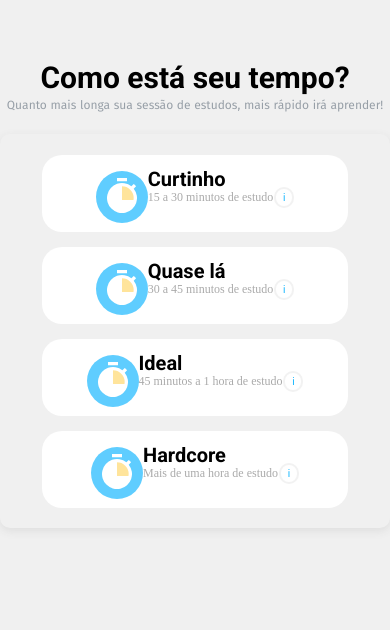
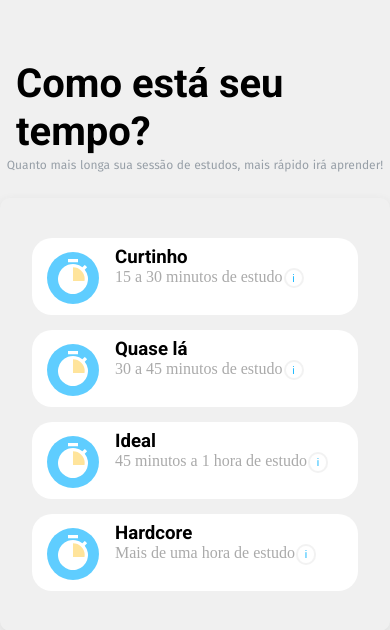
Before and after one commit to ocBruno/difficulty-screen, a Vue app: page / in a window 390 px wide. Shown: the top 630 px of the page. Built offline with nearby package versions, Linux system fonts and the light colour scheme.

Commit message:
adjust mobile version

```diff
--- a/src/app.scss
+++ /dev/null
@@ -1,3 +0,0 @@
-$modal-fade-transform: scale(1);
-
-@import "~bootstrap/scss/bootstrap";
--- a/src/components/DifficultyScreen.vue
+++ b/src/components/DifficultyScreen.vue
@@ -60,11 +60,15 @@ export default {
 
 <!-- Add "scoped" attribute to limit CSS to this component only -->
 <style scoped>
-@import url("https://fonts.googleapis.com/css?family=Fira+Sans:300,400&display=swap");
+@import url("https://fonts.googleapis.com/css?family=Fira+Sans:300,400,600&display=swap");
 @import url("https://fonts.googleapis.com/css?family=Roboto:400,700&display=swap");
 
 @media (min-width: 320px) and (max-width: 480px) {
-
+  .header {
+    text-align: left !important;
+    margin-left: 0.4em;
+  font-size: 30pt !important;
+  }
 
 }
 .difficulty-screen {
@@ -82,7 +86,7 @@ export default {
   font-size: 12px;
   word-spacing: 0.5px;
   opacity: 0.45;
-  margin-bottom: 0.36em;
+  margin-bottom: 0.70em;
 
 }
 h3 {
--- a/src/components/DifficultySelector.vue
+++ b/src/components/DifficultySelector.vue
@@ -78,14 +78,18 @@ export default {
 .container {
 max-width: 1000px !important;
 }
-  .difficulty-selector {
-    background: #ffffff;
+.difficulty-selector {
+  background: #ffffff;
 }
 }
-@media only screen and (min-device-width : 650px) and (max-device-width : 1364px) {
+@media (min-width: 320px) and (max-width: 480px) {
 /* Styles for mobile */
 .container {
 max-width: 900px;
 }
+
+.difficulty-selector {
+  padding: 2em !important;
+}
 }
 </style>
--- a/src/components/DifficultySelectorItem.vue
+++ b/src/components/DifficultySelectorItem.vue
@@ -1,8 +1,19 @@
 <template>
-  <div :class="{'col-sm-auto row align-self-center difficulty-selector-item': true, 'first': isFirst, 'last': isLast}">
+  <div
+    :class="{
+      'col-sm-auto row align-self-center difficulty-selector-item': true,
+      first: isFirst,
+      last: isLast
+    }"
+  >
     <div @mouseover="onHover" @mouseout="onMouseOut" @click="onItemClick">
-    <button @click="onInfoClick" class="more-info-button screen-more-info-button">i</button>
-      <div :class="{'mt-3 stopwatch': true, 'stopwatch-bounce': isHovering}">
+      <button
+        @click.stop="onInfoClick"
+        class="col-sm-auto  more-info-button screen-more-info-button"
+      >
+        i
+      </button>
+      <div :class="{ 'stopwatch': true, 'stopwatch-bounce': isHovering }">
         <svg
           xmlns="http://www.w3.org/2000/svg"
           xmlns:xlink="http://www.w3.org/1999/xlink"
@@ -18,7 +29,13 @@
           <circle class="b" cx="26" cy="26" r="26" />
           <g transform="translate(11 7)">
             <g class="c" transform="translate(1.667 7.383)">
-              <circle class="d" cx="13.125" cy="13.125" r="13.125" transform="translate(0)" />
+              <circle
+                class="d"
+                cx="13.125"
+                cy="13.125"
+                r="13.125"
+                transform="translate(0)"
+              />
               <path
                 class="e"
                 d="M26,15.484V31.972H42.184V17.167l-2.222-4.542Z"
@@ -34,24 +51,35 @@
         </svg>
       </div>
       <span class="header-desc">
-      <div :class="{'header': true, 'header-hovering': isHovering}">{{ item.header }}</div>
-      <div :class="{ 'desc': true, 'desc-hovering': isHovering }">{{ item.desc }}</div>
+        <div :class="{ header: true, 'header-hovering': isHovering }">
+          {{ item.header }}
+        </div>
+        <div :class="{ desc: true, 'desc-hovering': isHovering }">
+          {{ item.desc }}
+        </div>
       </span>
-    <button @click="onInfoClick" class="more-info-button mobile-more-info-button">i</button>
+      <button
+        @click="onInfoClick"
+        class="more-info-button mobile-more-info-button"
+      >
+        i
+      </button>
       <button
         :class="{
           'select-button mx-auto': true,
           'select-button-disabled': isDisabled,
           'select-button-hovering': (!isDisabled && isHovering) || isSelected
         }"
-      >SELECIONAR</button>
+      >
+        SELECIONAR
+      </button>
     </div>
   </div>
 </template>
 
 <script>
 export default {
-  name: "DifficultySelectorItem",
+  name: 'DifficultySelectorItem',
   props: {
     item: Object,
     isSelected: Boolean,
@@ -62,25 +90,25 @@ export default {
   data: () => {
     return {
       isHovering: false
-    };
+    }
   },
   methods: {
-    onHover() {
-      this.isHovering = true;
-      this.$emit("setActiveModalItem", this.item);
+    onHover () {
+      this.isHovering = true
+      this.$emit('setActiveModalItem', this.item)
     },
-    onMouseOut() {
-      this.isHovering = false;
+    onMouseOut () {
+      this.isHovering = false
     },
-    onItemClick() {
-      this.$emit("updateSelectedItem", this.item.key);
-      this.$emit("updateActiveModalItem", this.item);
+    onItemClick () {
+      this.$emit('updateSelectedItem', this.item.key)
+      this.$emit('updateActiveModalItem', this.item)
     },
-    onInfoClick() {
-      this.$emit("updateActiveModalItem", this.item);
+    onInfoClick () {
+      this.$emit('updateActiveModalItem', this.item)
     }
   }
-};
+}
 </script>
 
 <!-- Add "scoped" attribute to limit CSS to this component only -->
@@ -91,49 +119,63 @@ export default {
     display: inline-block;
   }
   .screen-more-info-button {
-  display: none;
+    display: none !important;
+    width: 0px !important;
   }
   .difficulty-selector-item {
     min-width: 6rem;
     background: #fff;
     border-radius: 20px;
     height: 4.8rem;
+    margin: 0.48em 0em !important;
   }
   .select-button {
-  visibility: hidden;
+    display: none !important;
+    visibility: hidden !important;
   }
   .header {
-  font-size: 20px !important;
-  text-align:left !important;
+    font-size: 14pt !important;
+    font-weight: 600;
+    font-family: "Fira sans";
+    text-align: left !important;
   }
   .header-desc {
     display: inline-block !important;
   }
   .stopwatch {
     display: inline-block !important;
+    margin-right: 1rem;
   }
-
+  .desc {
+    margin-bottom: 6px !important;
+    font-size: 12pt !important;
+    font-weight: 300;
+    font-family: "Fira sans";
+  }
 }
 @media (min-width: 1000px) and (max-width: 1960px) {
   /* laptop desktop screens */
-.first{
+  .first {
     margin-left: 0 !important;
   }
-.last{
+  .last {
     margin-right: 0 !important;
   }
   .mobile-more-info-button {
-  display: none;
+    display: none !important;
   }
   .screen-more-info-button {
     display: inline-block !important;
+    width: 20px !important;
+    margin-bottom: 1.2em;
   }
+
 }
 .header-desc {
   display: block;
 }
 .difficulty-selector-item {
-  margin: 0.48em 1.6em;
+  margin: 0.68em 1.6em;
 }
 .difficulty-selector-item:hover {
   cursor: pointer;
@@ -142,7 +184,6 @@ export default {
 .stopwatch {
   transition: transform 0.16s linear;
   opacity: 0.7;
-
 }
 .stopwatch-bounce {
   transform: translateY(-6px);
@@ -165,11 +206,10 @@ export default {
 }
 
 .desc {
-
-  font-family: "Fire Sans";
+  font-family: 'Fire Sans';
   font-weight: 300;
   font-size: 12px;
-  color: #aaaaaa;
+  color: #AAAAAA;
   margin-bottom: 10px;
   transition: transform 0.16s linear;
   transition-delay: 50ms;
@@ -182,7 +222,7 @@ export default {
 }
 .header {
   text-align: center;
-  font-family: "Roboto";
+  font-family: 'Roboto';
   font-weight: 700;
   letter-spacing: 0;
   transition: transform 0.16s linear;
@@ -212,7 +252,7 @@ export default {
   transition: transform 0.16s linear;
   width: 13em;
   height: 3.6em;
-  font-family: "Fira Sans", regular;
+  font-family: 'Fira Sans', regular;
   font-size: 10px;
   letter-spacing: 0.2px;
   color: #1cb9ff;
@@ -234,5 +274,4 @@ export default {
 button:focus {
   outline: none;
 }
-
 </style>
--- a/src/main.js
+++ b/src/main.js
@@ -3,7 +3,6 @@ import App from './App.vue'
 import 'bootstrap'
 import 'bootstrap/dist/css/bootstrap.min.css'
 Vue.config.productionTip = false
-import './app.scss'
 
 new Vue({
   render: function (h) { return h(App) },
```
Lines whose indentation alone changed are shown as unchanged.
